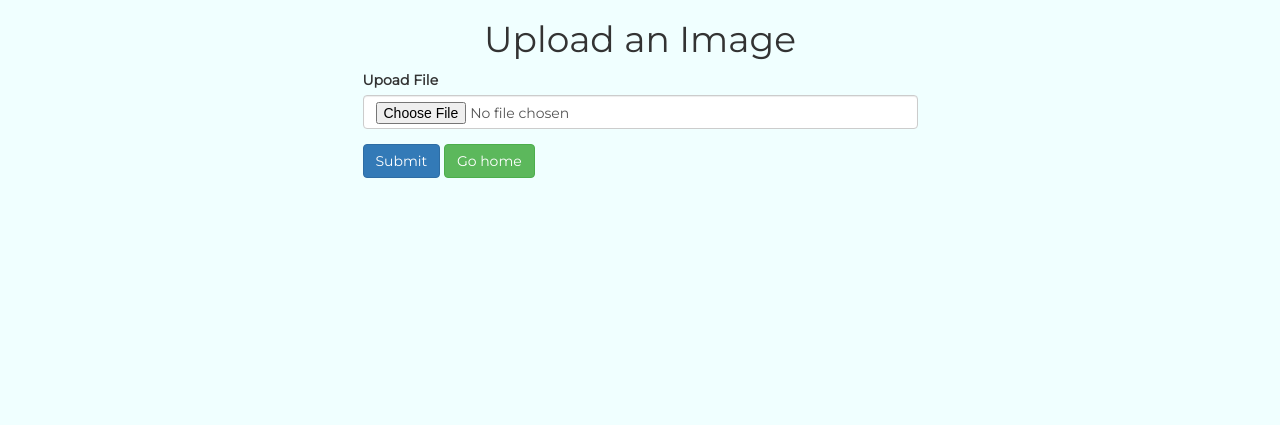
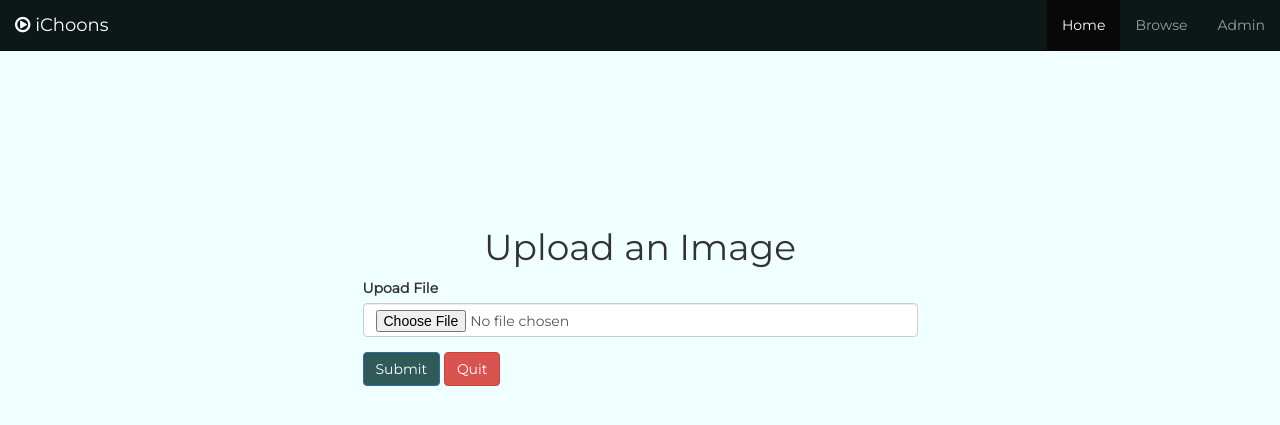
Before and after one commit to Tommy-B-Git/src, a Flask app: page /upload/ in a window 1280 px wide. Shown: the top 425 px of the page. Run offline with Flask 2, Linux system fonts and the light colour scheme; some libraries are stand-ins or nearby versions.

Commit message:
Minor template changes for styles

```diff
--- a/templates/admin.html
+++ b/templates/admin.html
@@ -6,7 +6,7 @@
     {% include 'head.html' %}
   </head>
 
-  <body>
+  <body class="adminBG">
     {% include 'navigation.html' %}
     <div class="container">
       <h1 class="text-center appHeaders">Admin Login Page</h1>
@@ -27,7 +27,7 @@
               placeholder="Type password">
             </div> <!-- end form group -->
             <div class="form-group"> <!-- button container-->
-              <button type="submit" class="btn btn-primary">Submit</button>
+              <button type="submit" class="btn btn-primary customButn">Submit</button>
             </div> <!-- end button cont -->
           </form>
           {% if error %}
--- a/templates/browse.html
+++ b/templates/browse.html
@@ -22,7 +22,7 @@
               placeholder="Type your genre here">
             </div> <!-- end form group -->
             <div class="form-group"> <!-- button container-->
-              <button type="submit" class="btn btn-primary">Submit</button>
+              <button type="submit" class="btn btn-primary customButn">Submit</button>
             </div> <!-- end button cont -->
           </form>
           {% if error %}
--- a/templates/index.html
+++ b/templates/index.html
@@ -14,7 +14,7 @@
           <h1 class="appHeaders text-center">Welcome to iChoons</h1>
            <p class="openSans">Explore our catalog of albums on your computer, tablet, or phone.
             Our list or great music is only a click away!</p>
-          <p class="text-center"><a class="btn btn-primary" href="{{ url_for('browse') }}">Browse catalog</a></p>
+          <p class="text-center"><a class="btn btn-primary customButn" href="{{ url_for('browse') }}">Browse catalog</a></p>
         </div>
       </div> <!-- end row -->
     </div> <!-- end container -->
--- a/templates/upload.html
+++ b/templates/upload.html
@@ -6,8 +6,9 @@
   </head>
 
   <body>
+    {% include 'navigation.html' %}
     <div class="container">
-      <h1 class="text-center">Upload an Image</h1>
+      <h1 class="text-center appHeaders">Upload an Image</h1>
     </div>
     <!-- start of form container-->
     <div class="container">
@@ -19,10 +20,14 @@
               <input type="file" class="form-control" name="datafile">
             </div> <!-- end form group -->
             <div class="form-group"> <!-- button container-->
-              <button type="submit" class="btn btn-primary">Submit</button>
-              <a class="btn btn-success" href="{{ url_for('home') }}">Go home</a>
+              <button type="submit" class="btn btn-primary customButn">Submit</button>
+              <a class="btn btn-danger" href="{{ url_for('home') }}">Quit</a>
             </div> <!-- end button cont -->
           </form>
+          {% if error %}
+          <div class="alert alert-danger" role="alert"><p><a href="{{
+          url_for('upload') }}">{{ error }}</a></p>
+          {% endif %}
         </div> <!-- end cols -->
       </div> <!-- end row -->
     </div> <!-- end form cont -->
```
